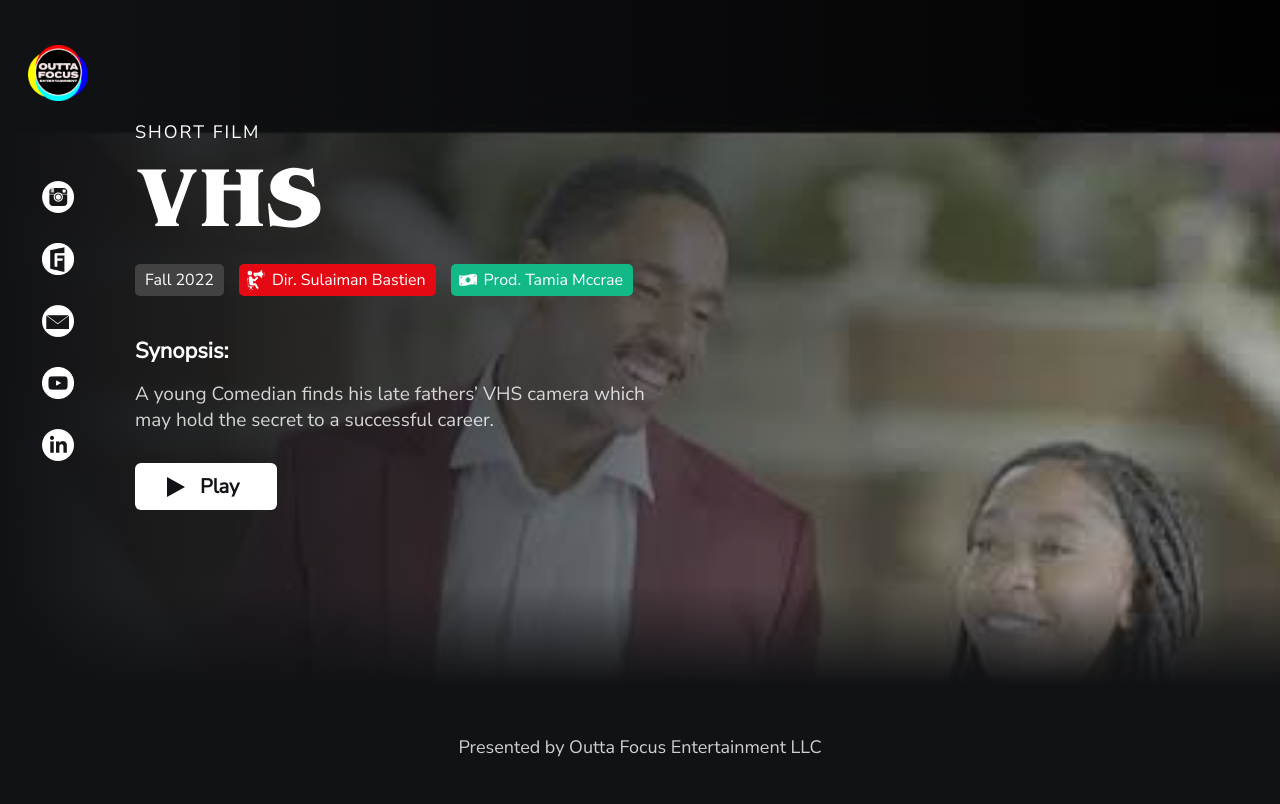
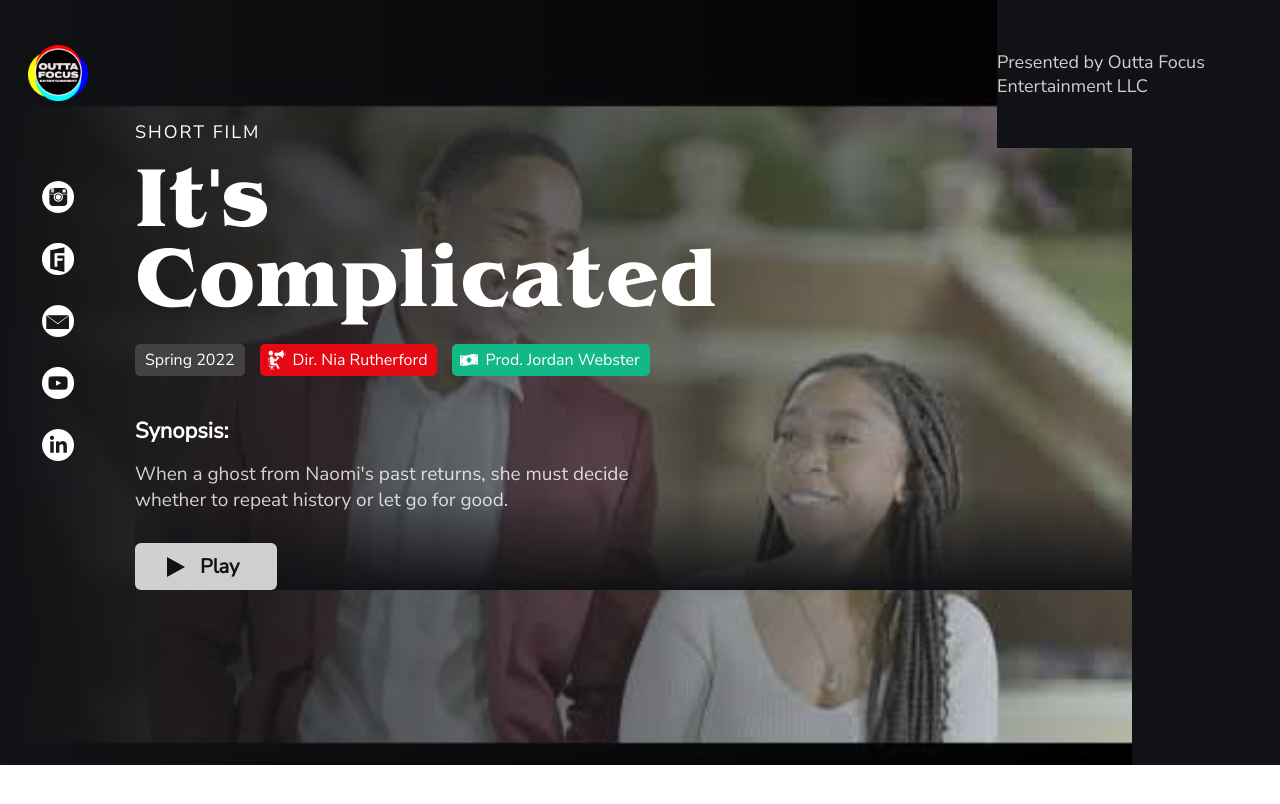
Before and after one commit to willhoppin/howard-thesis-2, an Angular app: page /complicated in a window 1280 px wide. Shown: the top 804 px of the page. Built offline with nearby package versions, Linux system fonts and the light colour scheme.

Commit message:
big launch: pages 2

```diff
--- a/src/app/feature-pages/coding/burn/burn.component.html
+++ b/src/app/feature-pages/coding/burn/burn.component.html
@@ -6,25 +6,24 @@
                 <div class="w-series">
                     <div class="series">SHORT FILM</div>
                 </div>
-                <div class="series-title">VHS</div>
+                <div class="series-title">Burn Out</div>
                 <div class="info-bar">
-                    <div class="date">Fall 2022</div>
+                    <div class="date">Spring 2022</div>
                     <div class="episodes">1 Episode</div>
                     <div class="tools">
                         <div class="tag director">
                             <img class="tag-icon" src="/assets/tags/dir.png"/>
-                            <div class="tag-text">Dir. Sulaiman Bastien</div>
+                            <div class="tag-text">Dir. Sade Hall</div>
                         </div>
                         <div class="tag producer">
                             <img class="tag-icon" src="/assets/tags/prod.png"/>
-                            <div class="tag-text">Prod. Tamia Mccrae</div>
+                            <div class="tag-text">Prod. Jordan Rencher</div>
                         </div>
                     </div>
                 </div>
                 <div class="episode-title">Synopsis:</div>
                 <div class="episode-description">
-                    A young Comedian finds his late fathers’ VHS camera which may hold the secret to a successful career.                </div>
-                <a class="link" href="https://youtu.be/TeH27_S0W2g " target="_blank">
+                    Howard University Senior Ashley dreams of graduating are put on pause when she failed a major class. But as she strives to return from this fall from grace by any means necessary, she's targeted by a vengeful spirit who will stop at nothing to take over Ashley’s body and have a second chance at life.                <a class="link" href="https://youtu.be/TsMi6PK2Onk" target="_blank">
                     <div class="play-button">
                         <div class="play"></div>
                         Play
--- a/src/app/feature-pages/coding/chosen/chosen.component.html
+++ b/src/app/feature-pages/coding/chosen/chosen.component.html
@@ -6,25 +6,24 @@
                 <div class="w-series">
                     <div class="series">SHORT FILM</div>
                 </div>
-                <div class="series-title">VHS</div>
+                <div class="series-title">Chosen</div>
                 <div class="info-bar">
                     <div class="date">Fall 2022</div>
                     <div class="episodes">1 Episode</div>
                     <div class="tools">
                         <div class="tag director">
                             <img class="tag-icon" src="/assets/tags/dir.png"/>
-                            <div class="tag-text">Dir. Sulaiman Bastien</div>
+                            <div class="tag-text">Dir. Tayelor Miller</div>
                         </div>
                         <div class="tag producer">
                             <img class="tag-icon" src="/assets/tags/prod.png"/>
-                            <div class="tag-text">Prod. Tamia Mccrae</div>
+                            <div class="tag-text">Prod. Kapri Echols</div>
                         </div>
                     </div>
                 </div>
                 <div class="episode-title">Synopsis:</div>
                 <div class="episode-description">
-                    A young Comedian finds his late fathers’ VHS camera which may hold the secret to a successful career.                </div>
-                <a class="link" href="https://youtu.be/TeH27_S0W2g " target="_blank">
+                    Leah is searching for love and thinks she found it in Jacob but God has a different plan.                <a class="link" href="https://youtu.be/O96QTURkgJE" target="_blank">
                     <div class="play-button">
                         <div class="play"></div>
                         Play
--- a/src/app/feature-pages/coding/complicated/complicated.component.html
+++ b/src/app/feature-pages/coding/complicated/complicated.component.html
@@ -6,25 +6,24 @@
                 <div class="w-series">
                     <div class="series">SHORT FILM</div>
                 </div>
-                <div class="series-title">VHS</div>
+                <div class="series-title">It's Complicated</div>
                 <div class="info-bar">
-                    <div class="date">Fall 2022</div>
+                    <div class="date">Spring 2022</div>
                     <div class="episodes">1 Episode</div>
                     <div class="tools">
                         <div class="tag director">
                             <img class="tag-icon" src="/assets/tags/dir.png"/>
-                            <div class="tag-text">Dir. Sulaiman Bastien</div>
+                            <div class="tag-text">Dir. Nia Rutherford</div>
                         </div>
                         <div class="tag producer">
                             <img class="tag-icon" src="/assets/tags/prod.png"/>
-                            <div class="tag-text">Prod. Tamia Mccrae</div>
+                            <div class="tag-text">Prod. Jordan Webster</div>
                         </div>
                     </div>
                 </div>
                 <div class="episode-title">Synopsis:</div>
                 <div class="episode-description">
-                    A young Comedian finds his late fathers’ VHS camera which may hold the secret to a successful career.                </div>
-                <a class="link" href="https://youtu.be/TeH27_S0W2g " target="_blank">
+                    When a ghost from Naomi's past returns, she must decide whether to repeat history or let go for good.                <a class="link" href="https://youtu.be/8lq0T2Qvq-Y" target="_blank">
                     <div class="play-button">
                         <div class="play"></div>
                         Play
--- a/src/app/feature-pages/coding/her/her.component.html
+++ b/src/app/feature-pages/coding/her/her.component.html
@@ -6,25 +6,24 @@
                 <div class="w-series">
                     <div class="series">SHORT FILM</div>
                 </div>
-                <div class="series-title">VHS</div>
+                <div class="series-title">Her</div>
                 <div class="info-bar">
-                    <div class="date">Fall 2022</div>
+                    <div class="date">Fall 2021</div>
                     <div class="episodes">1 Episode</div>
                     <div class="tools">
                         <div class="tag director">
                             <img class="tag-icon" src="/assets/tags/dir.png"/>
-                            <div class="tag-text">Dir. Sulaiman Bastien</div>
+                            <div class="tag-text">Dir. Justin Morris</div>
                         </div>
                         <div class="tag producer">
                             <img class="tag-icon" src="/assets/tags/prod.png"/>
-                            <div class="tag-text">Prod. Tamia Mccrae</div>
+                            <div class="tag-text">Prod. Ayanna Snead</div>
                         </div>
                     </div>
                 </div>
                 <div class="episode-title">Synopsis:</div>
                 <div class="episode-description">
-                    A young Comedian finds his late fathers’ VHS camera which may hold the secret to a successful career.                </div>
-                <a class="link" href="https://youtu.be/TeH27_S0W2g " target="_blank">
+                    During Homecoming two college girls are stalked by a stranger. But, they don't realize how close he really is.                <a class="link" href="https://youtu.be/vyHthRq4wVM" target="_blank">
                     <div class="play-button">
                         <div class="play"></div>
                         Play
--- a/src/app/feature-pages/coding/hit/hit.component.html
+++ b/src/app/feature-pages/coding/hit/hit.component.html
@@ -6,25 +6,24 @@
                 <div class="w-series">
                     <div class="series">SHORT FILM</div>
                 </div>
-                <div class="series-title">VHS</div>
+                <div class="series-title">HIT!</div>
                 <div class="info-bar">
-                    <div class="date">Fall 2022</div>
+                    <div class="date">Spring 2022</div>
                     <div class="episodes">1 Episode</div>
                     <div class="tools">
                         <div class="tag director">
                             <img class="tag-icon" src="/assets/tags/dir.png"/>
-                            <div class="tag-text">Dir. Sulaiman Bastien</div>
+                            <div class="tag-text">Dir. Cody Smith</div>
                         </div>
                         <div class="tag producer">
                             <img class="tag-icon" src="/assets/tags/prod.png"/>
-                            <div class="tag-text">Prod. Tamia Mccrae</div>
+                            <div class="tag-text">Prod. Mojo Vance</div>
                         </div>
                     </div>
                 </div>
                 <div class="episode-title">Synopsis:</div>
                 <div class="episode-description">
-                    A young Comedian finds his late fathers’ VHS camera which may hold the secret to a successful career.                </div>
-                <a class="link" href="https://youtu.be/TeH27_S0W2g " target="_blank">
+                    When work gets complicated, a hitman must make a crucial decision: take a chance on love, or stick with the job he knows so well.                <a class="link" href="https://youtu.be/FdGW86Aef-c" target="_blank">
                     <div class="play-button">
                         <div class="play"></div>
                         Play
--- a/src/app/feature-pages/coding/master/master.component.html
+++ b/src/app/feature-pages/coding/master/master.component.html
@@ -6,25 +6,24 @@
                 <div class="w-series">
                     <div class="series">SHORT FILM</div>
                 </div>
-                <div class="series-title">VHS</div>
+                <div class="series-title">Master of None</div>
                 <div class="info-bar">
-                    <div class="date">Fall 2022</div>
+                    <div class="date">Spring 2022</div>
                     <div class="episodes">1 Episode</div>
                     <div class="tools">
                         <div class="tag director">
                             <img class="tag-icon" src="/assets/tags/dir.png"/>
-                            <div class="tag-text">Dir. Sulaiman Bastien</div>
+                            <div class="tag-text">Dir. Jemeiya Bonner</div>
                         </div>
                         <div class="tag producer">
                             <img class="tag-icon" src="/assets/tags/prod.png"/>
-                            <div class="tag-text">Prod. Tamia Mccrae</div>
+                            <div class="tag-text">Prod. Mariah Christian</div>
                         </div>
                     </div>
                 </div>
                 <div class="episode-title">Synopsis:</div>
                 <div class="episode-description">
-                    A young Comedian finds his late fathers’ VHS camera which may hold the secret to a successful career.                </div>
-                <a class="link" href="https://youtu.be/TeH27_S0W2g " target="_blank">
+                    Master of None’ follows an artist as he rushes to get to the theater for his screening but finds himself up against mental and physical roadblocks.                <a class="link" href="https://youtu.be/KDOpxy8U5Is" target="_blank">
                     <div class="play-button">
                         <div class="play"></div>
                         Play
--- a/src/app/feature-pages/coding/nice/nice.component.html
+++ b/src/app/feature-pages/coding/nice/nice.component.html
@@ -6,25 +6,24 @@
                 <div class="w-series">
                     <div class="series">SHORT FILM</div>
                 </div>
-                <div class="series-title">VHS</div>
+                <div class="series-title">Nice to Meet You</div>
                 <div class="info-bar">
-                    <div class="date">Fall 2022</div>
+                    <div class="date">Spring 2022</div>
                     <div class="episodes">1 Episode</div>
                     <div class="tools">
                         <div class="tag director">
                             <img class="tag-icon" src="/assets/tags/dir.png"/>
-                            <div class="tag-text">Dir. Sulaiman Bastien</div>
+                            <div class="tag-text">Dir. Veronica Carr</div>
                         </div>
                         <div class="tag producer">
                             <img class="tag-icon" src="/assets/tags/prod.png"/>
-                            <div class="tag-text">Prod. Tamia Mccrae</div>
+                            <div class="tag-text">Prod. Lauren Taylor</div>
                         </div>
                     </div>
                 </div>
                 <div class="episode-title">Synopsis:</div>
                 <div class="episode-description">
-                    A young Comedian finds his late fathers’ VHS camera which may hold the secret to a successful career.                </div>
-                <a class="link" href="https://youtu.be/TeH27_S0W2g " target="_blank">
+                    When she receives an Instagram DM from a man claiming to be her brother, Amelia almost doesn't respond. However, something pulls her to meet him in person for the first time in her life. Amelia and Drew learn more about themselves than they bargained for, but they might also gain a new beginning that neither of them expected.                <a class="link" href="https://youtu.be/g6OmY82CePQ" target="_blank">
                     <div class="play-button">
                         <div class="play"></div>
                         Play
--- a/src/app/feature-pages/coding/potato/potato.component.html
+++ b/src/app/feature-pages/coding/potato/potato.component.html
@@ -6,25 +6,24 @@
                 <div class="w-series">
                     <div class="series">SHORT FILM</div>
                 </div>
-                <div class="series-title">VHS</div>
+                <div class="series-title">Hot Potato</div>
                 <div class="info-bar">
-                    <div class="date">Fall 2022</div>
+                    <div class="date">Spring 2022</div>
                     <div class="episodes">1 Episode</div>
                     <div class="tools">
                         <div class="tag director">
                             <img class="tag-icon" src="/assets/tags/dir.png"/>
-                            <div class="tag-text">Dir. Sulaiman Bastien</div>
+                            <div class="tag-text">Dir. Mykel Ratliff-Brown</div>
                         </div>
                         <div class="tag producer">
                             <img class="tag-icon" src="/assets/tags/prod.png"/>
-                            <div class="tag-text">Prod. Tamia Mccrae</div>
+                            <div class="tag-text">Prod. Eden Ann Anderson</div>
                         </div>
                     </div>
                 </div>
                 <div class="episode-title">Synopsis:</div>
                 <div class="episode-description">
-                    A young Comedian finds his late fathers’ VHS camera which may hold the secret to a successful career.                </div>
-                <a class="link" href="https://youtu.be/TeH27_S0W2g " target="_blank">
+                    Hot Potato follows a young woman and senior in college Ashley who must face the perils of dating again once her relationship is in shambles. This short film is for anyone out there who has longed to find that 'one' amidst a college campu as well as a story of closing old doors and opening new chapters while tugging at your heart strings and tickling your funny bone.                <a class="link" href="https://youtu.be/uItJaKlU0FE" target="_blank">
                     <div class="play-button">
                         <div class="play"></div>
                         Play
```
